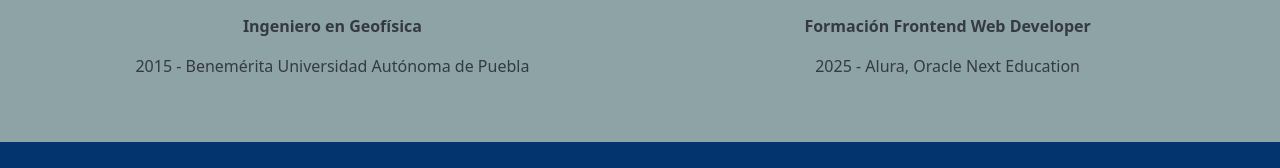
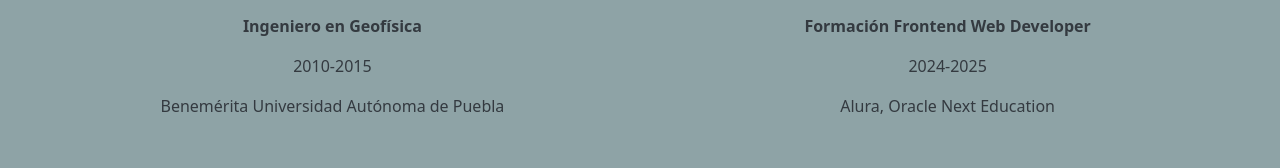
Before and after one commit to MarcoArielPrtlnV/portafolio-web-react, a React (Vite) app: page / in a window 1280 px wide. Shown: the part 1701-1869 px from the top of the page. Built offline with nearby package versions, Linux system fonts and the light colour scheme; no server answers.

Commit message:
Modificacion en el componente About

```diff
--- a/src/components/About.jsx
+++ b/src/components/About.jsx
@@ -56,12 +56,14 @@
                     <div className="education-item">
                         <img src={logoBuap} alt="Formación 1" style={{backgroundColor: 'white', borderRadius: '50%'}} />
                         <p style={{fontWeight: 'bold'}}>Ingeniero en Geofísica</p>
-                        <p>2015 - Benemérita Universidad Autónoma de Puebla</p>
+                        <p>2010-2015 </p>
+                        <p>Benemérita Universidad Autónoma de Puebla</p>
                     </div>
                     <div className="education-item alura-logo">
                         <img src={aluraLogo} alt="Formación 2" style={{borderRadius: '50%'}} />
                         <p style={{fontWeight: 'bold'}}>Formación Frontend Web Developer</p>
-                        <p>2025 - Alura, Oracle Next Education</p>
+                        <p>2024-2025</p>
+                        <p>Alura, Oracle Next Education</p>
                     </div>
                 </div>
             </div>
```
